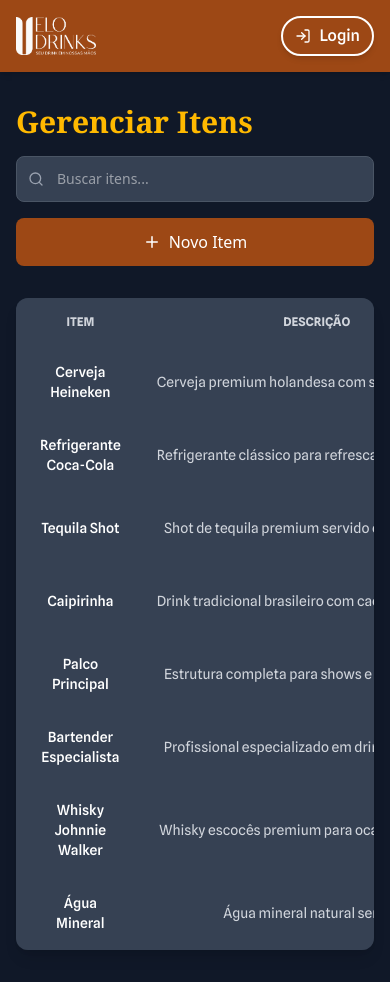
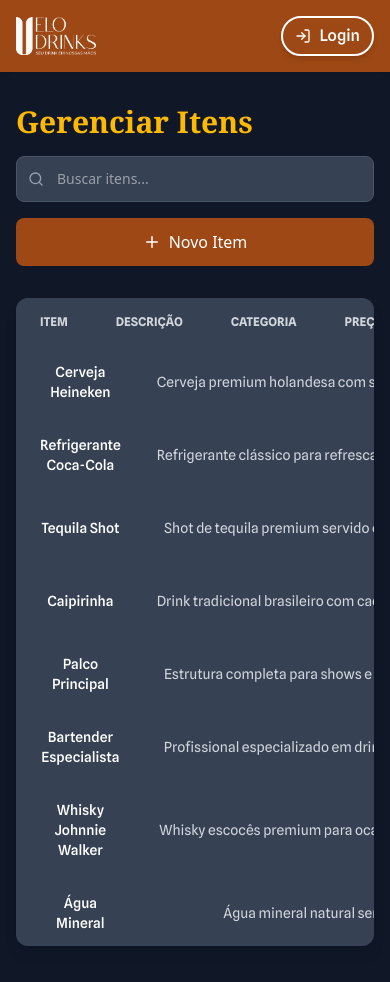
Before and after one commit to almeidagabriel01/C317, a Next.js app: page /gerenciar-itens in a window 390 px wide. Built offline with nearby package versions, Linux system fonts and the light colour scheme; a web font is replaced by a local one.

Commit message:
Scroll para tabelas

```diff
--- a/src/components/items/list/ItemTable.jsx
+++ b/src/components/items/list/ItemTable.jsx
@@ -19,7 +19,7 @@ const ItemTable = ({
     >
       <div className="overflow-x-auto">
         <table className="w-full text-sm">
-          <thead className="text-xs uppercase bg-gray-700 text-gray-300">
+          <thead className="text-xs uppercase bg-gray-700 text-gray-300 sticky top-0 z-10">
             <tr>
               <th scope="col" className="px-6 py-4 text-center">
                 Item
@@ -41,6 +41,12 @@ const ItemTable = ({
               </th>
             </tr>
           </thead>
+        </table>
+      </div>
+
+      {/* Container separado para o body com scroll customizado */}
+      <div className="overflow-x-auto max-h-[600px] overflow-y-auto custom-scrollbar">
+        <table className="w-full text-sm">
           <tbody>
             {items.map((item, index) => (
               <ItemTableRow
--- a/src/components/orders/list/OrderTable.jsx
+++ b/src/components/orders/list/OrderTable.jsx
@@ -18,7 +18,7 @@ const OrderTable = ({
     >
       <div className="overflow-x-auto">
         <table className="w-full text-sm">
-          <thead className="text-xs uppercase bg-gray-700 text-gray-300">
+          <thead className="text-xs uppercase bg-gray-700 text-gray-300 sticky top-0 z-10">
             <tr>
               <th scope="col" className="px-6 py-4 text-center">
                 Pedido
@@ -40,6 +40,12 @@ const OrderTable = ({
               </th>
             </tr>
           </thead>
+        </table>
+      </div>
+
+      {/* Container separado para o body com scroll customizado */}
+      <div className="overflow-x-auto max-h-[600px] overflow-y-auto custom-scrollbar">
+        <table className="w-full text-sm">
           <tbody>
             {orders.map((order, index) => (
               <OrderTableRow
--- a/src/components/users/list/UserTable.jsx
+++ b/src/components/users/list/UserTable.jsx
@@ -13,7 +13,7 @@ const UserTable = ({ users, onEditUser, onToggleStatus }) => {
     >
       <div className="overflow-x-auto">
         <table className="min-w-[600px] md:min-w-0 w-full text-sm">
-          <thead className="text-xs uppercase bg-gray-700 text-gray-300">
+          <thead className="text-xs uppercase bg-gray-700 text-gray-300 sticky top-0 z-10">
             <tr>
               <th className="px-2 md:px-4 py-4 text-center">Nome</th>
               <th className="px-2 md:px-4 py-4 text-center">Email</th>
@@ -23,6 +23,12 @@ const UserTable = ({ users, onEditUser, onToggleStatus }) => {
               <th className="px-2 md:px-4 py-4 text-center min-w-[120px]">Ações</th>
             </tr>
           </thead>
+        </table>
+      </div>
+
+      {/* Container separado para o body com scroll customizado */}
+      <div className="overflow-x-auto max-h-[600px] overflow-y-auto custom-scrollbar">
+        <table className="min-w-[600px] md:min-w-0 w-full text-sm">
           <AnimatePresence mode="wait">
             <motion.tbody
               key={users.length}
```
